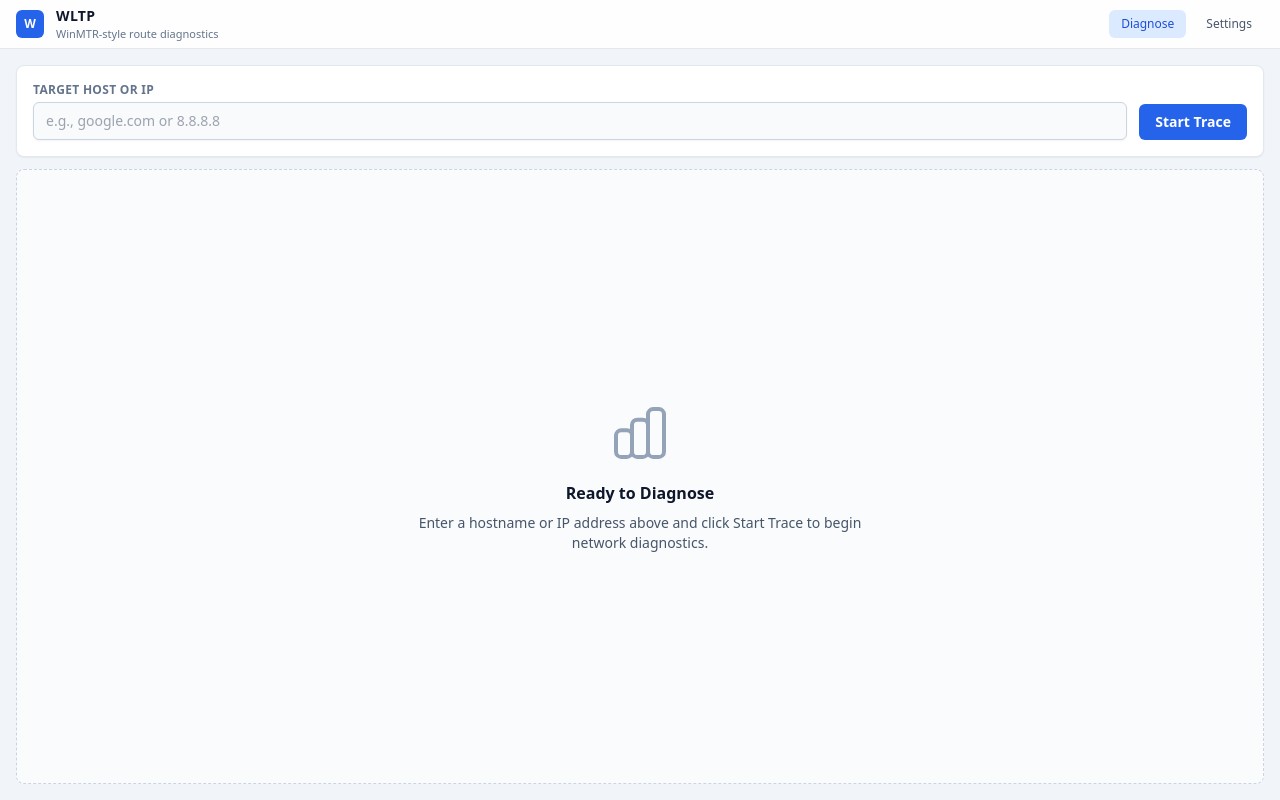
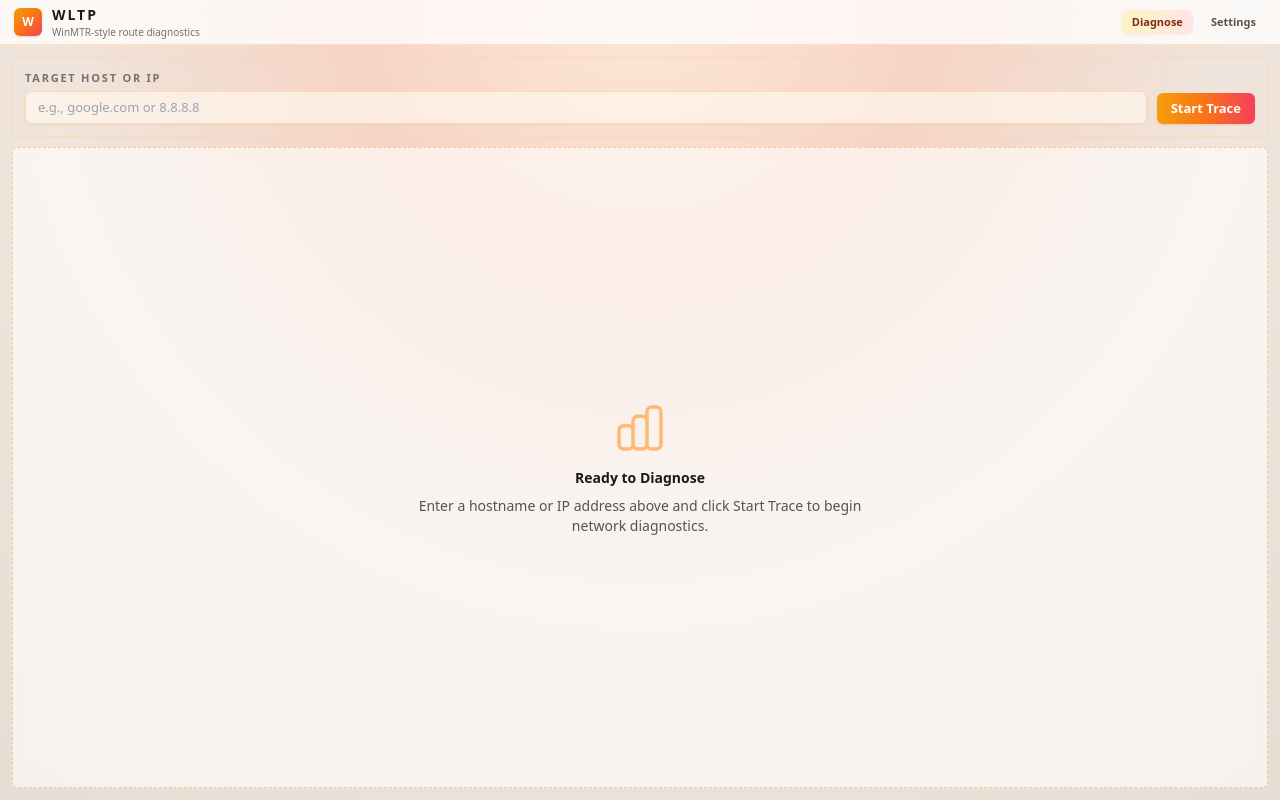
Before and after one commit to YanaDevOps/WLTP, a React (Vite) app: page / in a window 1280 px wide. Built offline with nearby package versions, Linux system fonts and the light colour scheme.

Commit message:
Refine compact sunset UI

```diff
--- a/src/App.tsx
+++ b/src/App.tsx
@@ -242,17 +242,17 @@ function App() {
   }, [settings.theme]);
 
   return (
-    <div className="flex h-screen overflow-hidden bg-slate-100 text-slate-900 dark:bg-slate-950 dark:text-slate-100">
+    <div className="flex h-screen overflow-hidden bg-[radial-gradient(circle_at_top,#fde7d7_0%,#f6d4c5_28%,#efe5dd_58%,#e8ddd5_100%)] text-stone-900 dark:bg-[radial-gradient(circle_at_top,#4b2a2a_0%,#2b1d24_35%,#171318_72%,#0f0d12_100%)] dark:text-stone-100">
       <div className="mx-auto flex h-full w-full max-w-[1600px] flex-col">
-        <header className="shrink-0 border-b border-slate-200 bg-white/95 dark:border-slate-800 dark:bg-slate-900/95">
-          <div className="flex h-12 items-center justify-between px-3 sm:px-4">
-            <div className="flex items-center gap-3">
-              <div className="flex h-7 w-7 items-center justify-center rounded-md bg-blue-600">
+        <header className="shrink-0 border-b border-orange-200/70 bg-white/75 backdrop-blur-md dark:border-orange-950/70 dark:bg-stone-950/60">
+          <div className="flex h-11 items-center justify-between px-2.5 sm:px-3.5">
+            <div className="flex items-center gap-2.5">
+              <div className="flex h-7 w-7 items-center justify-center rounded-md bg-gradient-to-br from-amber-500 via-orange-500 to-rose-500 shadow-sm shadow-orange-500/30">
                 <span className="text-xs font-bold text-white">W</span>
               </div>
               <div>
-                <h1 className="text-sm font-semibold tracking-wide">WLTP</h1>
-                <p className="text-[11px] text-slate-500 dark:text-slate-400">
+                <h1 className="text-sm font-semibold tracking-[0.14em]">WLTP</h1>
+                <p className="text-[10px] text-stone-500 dark:text-stone-400">
                   WinMTR-style route diagnostics
                 </p>
               </div>
@@ -269,7 +269,7 @@ function App() {
           </div>
         </header>
 
-        <main className="flex min-h-0 flex-1 flex-col p-3 sm:p-4">
+        <main className="flex min-h-0 flex-1 flex-col p-2.5 sm:p-3">
           {view === 'main' ? (
             <MainView
               target={target}
@@ -305,10 +305,10 @@ function NavButton({
   return (
     <button
       onClick={onClick}
-      className={`rounded-md px-3 py-1.5 text-xs font-medium transition-colors ${
+      className={`rounded-md px-2.5 py-1 text-[11px] font-semibold transition-colors ${
         active
-          ? 'bg-blue-100 text-blue-700 dark:bg-blue-950 dark:text-blue-300'
-          : 'text-slate-600 hover:text-slate-900 dark:text-slate-400 dark:hover:text-slate-100'
+          ? 'bg-gradient-to-r from-amber-100 via-orange-100 to-rose-100 text-orange-900 shadow-sm dark:from-amber-950 dark:via-orange-950 dark:to-rose-950 dark:text-orange-200'
+          : 'text-stone-600 hover:bg-white/60 hover:text-stone-900 dark:text-stone-400 dark:hover:bg-stone-900/50 dark:hover:text-stone-100'
       }`}
     >
       {children}
@@ -344,14 +344,14 @@ function MainView({
   session,
 }: MainViewProps) {
   return (
-    <div className="flex h-full min-h-0 flex-col gap-3">
-      <section className="shrink-0 rounded-lg border border-slate-200 bg-white shadow-sm dark:border-slate-800 dark:bg-slate-900">
-        <div className="flex flex-col gap-3 p-4">
-          <div className="flex flex-col gap-3 lg:flex-row lg:items-end">
+    <div className="flex h-full min-h-0 flex-col gap-2.5">
+      <section className="shrink-0 rounded-md border border-orange-200/70 bg-white/82 shadow-sm shadow-orange-200/30 backdrop-blur-sm dark:border-orange-950/70 dark:bg-stone-950/72 dark:shadow-black/20">
+        <div className="flex flex-col gap-2.5 p-3">
+          <div className="flex flex-col gap-2.5 lg:flex-row lg:items-end">
             <div className="flex-1">
               <label
                 htmlFor="target"
-                className="mb-1 block text-xs font-semibold uppercase tracking-wide text-slate-500 dark:text-slate-400"
+                className="mb-1 block text-[11px] font-semibold uppercase tracking-[0.16em] text-stone-500 dark:text-stone-400"
               >
                 Target Host or IP
               </label>
@@ -362,7 +362,7 @@ function MainView({
                 onChange={(e) => setTarget(e.target.value)}
                 placeholder="e.g., google.com or 8.8.8.8"
                 disabled={isRunning}
-                className="w-full rounded-md border border-slate-300 bg-slate-50 px-3 py-2 text-sm shadow-sm outline-none transition focus:border-blue-500 focus:ring-2 focus:ring-blue-500/20 disabled:opacity-50 dark:border-slate-700 dark:bg-slate-800 dark:text-white"
+                className="w-full rounded-md border border-orange-200 bg-orange-50/70 px-3 py-1.5 text-[13px] shadow-sm outline-none transition focus:border-orange-400 focus:ring-2 focus:ring-orange-400/20 disabled:opacity-50 dark:border-stone-700 dark:bg-stone-900 dark:text-white"
                 onKeyDown={(e) => {
                   if (e.key === 'Enter' && !isRunning) {
                     onStart();
@@ -375,14 +375,14 @@ function MainView({
               {!isRunning ? (
                 <button
                   onClick={onStart}
-                  className="rounded-md bg-blue-600 px-4 py-2 text-sm font-semibold text-white transition-colors hover:bg-blue-700"
+                className="rounded-md bg-gradient-to-r from-amber-500 via-orange-500 to-rose-500 px-3.5 py-1.5 text-[13px] font-semibold text-white shadow-sm shadow-orange-500/25 transition hover:from-amber-600 hover:via-orange-600 hover:to-rose-600"
                 >
                   Start Trace
                 </button>
               ) : (
                 <button
                   onClick={onStop}
-                  className="rounded-md bg-red-600 px-4 py-2 text-sm font-semibold text-white transition-colors hover:bg-red-700"
+                className="rounded-md bg-gradient-to-r from-rose-500 to-red-500 px-3.5 py-1.5 text-[13px] font-semibold text-white shadow-sm shadow-rose-500/25 transition hover:from-rose-600 hover:to-red-600"
                 >
                   Stop
                 </button>
@@ -391,17 +391,17 @@ function MainView({
           </div>
 
           {error && (
-            <div className="rounded-md border border-red-200 bg-red-50 px-3 py-2 dark:border-red-900 dark:bg-red-950/40">
-              <p className="text-sm text-red-700 dark:text-red-300">{error}</p>
+            <div className="rounded-md border border-rose-200 bg-rose-50/90 px-3 py-2 dark:border-rose-900 dark:bg-rose-950/40">
+              <p className="text-sm text-rose-700 dark:text-rose-300">{error}</p>
             </div>
           )}
 
           {session && (
-            <div className="flex flex-wrap items-center gap-x-4 gap-y-1 text-xs text-slate-600 dark:text-slate-400">
+            <div className="flex flex-wrap items-center gap-x-3 gap-y-1 text-[11px] text-stone-600 dark:text-stone-400">
               {session.targetIp && (
                 <span>
                   Resolved:{' '}
-                  <code className="rounded bg-slate-100 px-1.5 py-0.5 dark:bg-slate-800">
+                  <code className="rounded bg-orange-100/80 px-1.5 py-0.5 dark:bg-stone-800">
                     {session.targetIp}
                   </code>
                 </span>
@@ -417,15 +417,15 @@ function MainView({
       {!isRunning && summary && <SummaryCard summary={summary} />}
 
       {isRunning && (
-        <section className="shrink-0 rounded-lg border border-blue-200 bg-blue-50 px-4 py-3 text-blue-900 shadow-sm dark:border-blue-900 dark:bg-blue-950/30 dark:text-blue-200">
+        <section className="shrink-0 rounded-md border border-orange-200/80 bg-gradient-to-r from-amber-50 via-orange-50 to-rose-50 px-3 py-2.5 text-orange-950 shadow-sm shadow-orange-200/30 dark:border-orange-950/80 dark:bg-gradient-to-r dark:from-amber-950/30 dark:via-orange-950/25 dark:to-rose-950/30 dark:text-orange-200">
           <div className="flex items-center justify-between gap-3">
             <div>
-              <h2 className="text-sm font-semibold">Trace in progress</h2>
-              <p className="text-xs opacity-80">
+              <h2 className="text-[13px] font-semibold">Trace in progress</h2>
+              <p className="text-[11px] opacity-80">
                 Final diagnosis appears after the route settles or when you stop the trace.
               </p>
             </div>
-            <div className="text-xs font-medium opacity-80">
+            <div className="text-[11px] font-medium opacity-80">
               {hops.length > 0 ? `${hops.length} hops discovered` : 'Discovering hops'}
             </div>
           </div>
@@ -433,11 +433,11 @@ function MainView({
       )}
 
       {hops.length > 0 && (
-        <section className="flex min-h-0 flex-1 flex-col overflow-hidden rounded-lg border border-slate-200 bg-white shadow-sm dark:border-slate-800 dark:bg-slate-900">
-          <div className="flex shrink-0 items-center justify-between gap-3 border-b border-slate-200 px-4 py-2.5 dark:border-slate-800">
+        <section className="flex min-h-0 flex-1 flex-col overflow-hidden rounded-md border border-orange-200/70 bg-white/82 shadow-sm shadow-orange-200/25 backdrop-blur-sm dark:border-orange-950/70 dark:bg-stone-950/72">
+          <div className="flex shrink-0 items-center justify-between gap-3 border-b border-orange-200/70 px-3 py-2 dark:border-orange-950/70">
             <div>
-              <h2 className="text-sm font-semibold">Network Route</h2>
-              <p className="text-xs text-slate-500 dark:text-slate-400">
+              <h2 className="text-[13px] font-semibold">Network Route</h2>
+              <p className="text-[11px] text-stone-500 dark:text-stone-400">
                 Scroll stays inside the hops panel.
               </p>
             </div>
@@ -445,13 +445,13 @@ function MainView({
             <div className="flex gap-2">
               <button
                 onClick={onExportHtml}
-                className="rounded-md bg-slate-100 px-3 py-1.5 text-xs font-medium transition-colors hover:bg-slate-200 dark:bg-slate-800 dark:hover:bg-slate-700"
+                className="rounded-md bg-orange-100/80 px-2.5 py-1 text-[11px] font-semibold text-orange-900 transition hover:bg-orange-200 dark:bg-stone-800 dark:text-orange-200 dark:hover:bg-stone-700"
               >
                 Export HTML
               </button>
               <button
                 onClick={onExportJson}
-                className="rounded-md bg-slate-100 px-3 py-1.5 text-xs font-medium transition-colors hover:bg-slate-200 dark:bg-slate-800 dark:hover:bg-slate-700"
+                className="rounded-md bg-orange-100/80 px-2.5 py-1 text-[11px] font-semibold text-orange-900 transition hover:bg-orange-200 dark:bg-stone-800 dark:text-orange-200 dark:hover:bg-stone-700"
               >
                 Export JSON
               </button>
@@ -459,8 +459,8 @@ function MainView({
           </div>
 
           <div className="min-h-0 flex-1 overflow-auto">
-            <table className="min-w-full divide-y divide-slate-200 dark:divide-slate-800">
-              <thead className="sticky top-0 z-10 bg-slate-50 dark:bg-slate-950">
+            <table className="min-w-full divide-y divide-orange-100 dark:divide-stone-800">
+              <thead className="sticky top-0 z-10 bg-gradient-to-r from-orange-50 to-rose-50 dark:from-stone-950 dark:to-stone-900">
                 <tr>
                   <HeaderCell>Status</HeaderCell>
                   <HeaderCell>Hop</HeaderCell>
@@ -477,7 +477,7 @@ function MainView({
                 </tr>
               </thead>
 
-              <tbody className="divide-y divide-slate-200 bg-white dark:divide-slate-800 dark:bg-slate-900">
+              <tbody className="divide-y divide-orange-100 bg-white/90 dark:divide-stone-800 dark:bg-stone-950/80">
                 {hops.map((hop) => (
                   <HopRow key={hop.index} hop={hop} />
                 ))}
@@ -488,19 +488,19 @@ function MainView({
       )}
 
       {isRunning && hops.length === 0 && !error && (
-        <section className="rounded-lg border border-slate-200 bg-white p-4 shadow-sm dark:border-slate-800 dark:bg-slate-900">
-          <h2 className="mb-1 text-sm font-semibold">Trace is running</h2>
-          <p className="text-sm text-slate-600 dark:text-slate-400">
+        <section className="rounded-md border border-orange-200/70 bg-white/82 p-3 shadow-sm shadow-orange-200/20 dark:border-orange-950/70 dark:bg-stone-950/72">
+          <h2 className="mb-1 text-[13px] font-semibold">Trace is running</h2>
+          <p className="text-sm text-stone-600 dark:text-stone-400">
             Discovering route and waiting for the first hop responses.
           </p>
         </section>
       )}
 
       {!isRunning && hops.length === 0 && !error && (
-        <section className="flex flex-1 items-center justify-center rounded-lg border border-dashed border-slate-300 bg-white/60 p-8 text-center dark:border-slate-700 dark:bg-slate-900/40">
+        <section className="flex flex-1 items-center justify-center rounded-md border border-dashed border-orange-300/80 bg-white/60 p-6 text-center shadow-inner shadow-orange-100/30 dark:border-orange-900/70 dark:bg-stone-950/45">
           <div>
-            <div className="mb-4 text-slate-400 dark:text-slate-600">
-              <svg className="mx-auto h-16 w-16" fill="none" stroke="currentColor" viewBox="0 0 24 24">
+            <div className="mb-3 text-orange-300 dark:text-stone-600">
+              <svg className="mx-auto h-14 w-14" fill="none" stroke="currentColor" viewBox="0 0 24 24">
                 <path
                   strokeLinecap="round"
                   strokeLinejoin="round"
@@ -509,10 +509,10 @@ function MainView({
                 />
               </svg>
             </div>
-            <h3 className="mb-2 text-base font-semibold text-slate-900 dark:text-slate-100">
+            <h3 className="mb-2 text-sm font-semibold text-stone-900 dark:text-stone-100">
               Ready to Diagnose
             </h3>
-            <p className="mx-auto max-w-md text-sm text-slate-600 dark:text-slate-400">
+            <p className="mx-auto max-w-md text-sm text-stone-600 dark:text-stone-400">
               Enter a hostname or IP address above and click Start Trace to begin network diagnostics.
             </p>
           </div>
@@ -531,7 +531,7 @@ function HeaderCell({
 }) {
   return (
     <th
-      className={`px-3 py-2 text-[11px] font-semibold uppercase tracking-wider text-slate-500 dark:text-slate-400 ${
+      className={`px-2.5 py-1.5 text-[10px] font-semibold uppercase tracking-[0.14em] text-stone-500 dark:text-stone-400 ${
         align === 'right' ? 'text-right' : 'text-left'
       }`}
     >
@@ -542,11 +542,11 @@ function HeaderCell({
 
 function SummaryCard({ summary }: { summary: SessionSummary }) {
   const statusColors: Record<string, string> = {
-    ok: 'border-green-200 bg-green-50 text-green-800 dark:border-green-900 dark:bg-green-950/40 dark:text-green-300',
+    ok: 'border-emerald-200 bg-emerald-50/90 text-emerald-900 dark:border-emerald-900 dark:bg-emerald-950/40 dark:text-emerald-300',
     warning:
-      'border-amber-200 bg-amber-50 text-amber-800 dark:border-amber-900 dark:bg-amber-950/40 dark:text-amber-300',
-    critical: 'border-red-200 bg-red-50 text-red-800 dark:border-red-900 dark:bg-red-950/40 dark:text-red-300',
-    unknown: 'border-slate-200 bg-slate-100 text-slate-800 dark:border-slate-800 dark:bg-slate-900 dark:text-slate-300',
+      'border-amber-200 bg-gradient-to-r from-amber-50 to-orange-50 text-amber-900 dark:border-amber-900 dark:bg-amber-950/40 dark:text-amber-300',
+    critical: 'border-rose-200 bg-gradient-to-r from-rose-50 to-orange-50 text-rose-900 dark:border-rose-900 dark:bg-rose-950/40 dark:text-rose-300',
+    unknown: 'border-orange-200 bg-orange-50/80 text-stone-800 dark:border-stone-800 dark:bg-stone-900 dark:text-stone-300',
   };
 
   const statusIcon: Record<string, string> = {
@@ -557,21 +557,21 @@ function SummaryCard({ summary }: { summary: SessionSummary }) {
   };
 
   return (
-    <section className={`shrink-0 rounded-lg border p-4 ${statusColors[summary.overallStatus]}`}>
+    <section className={`shrink-0 rounded-md border p-3 ${statusColors[summary.overallStatus]}`}>
       <div className="flex items-start gap-3">
-        <div className="flex h-7 min-w-7 items-center justify-center rounded-md border border-current/20 bg-white/50 text-xs font-bold dark:bg-transparent">
+        <div className="flex h-6 min-w-6 items-center justify-center rounded-md border border-current/20 bg-white/50 text-[10px] font-bold dark:bg-transparent">
           {statusIcon[summary.overallStatus]}
         </div>
 
         <div className="flex-1">
-          <h2 className="mb-2 text-sm font-semibold">{summary.primaryFinding}</h2>
+          <h2 className="mb-1.5 text-[13px] font-semibold">{summary.primaryFinding}</h2>
 
           {summary.secondaryFindings.length > 0 && (
             <div className="mb-3">
               <h3 className="mb-1 text-xs font-semibold uppercase tracking-wide opacity-80">
                 Observations
               </h3>
-              <ul className="list-disc list-inside space-y-1 text-sm">
+              <ul className="list-disc list-inside space-y-0.5 text-[13px]">
                 {summary.secondaryFindings.map((finding, index) => (
                   <li key={index}>{finding}</li>
                 ))}
@@ -584,7 +584,7 @@ function SummaryCard({ summary }: { summary: SessionSummary }) {
               <h3 className="mb-1 text-xs font-semibold uppercase tracking-wide opacity-80">
                 Recommended Actions
               </h3>
-              <ul className="list-disc list-inside space-y-1 text-sm">
+              <ul className="list-disc list-inside space-y-0.5 text-[13px]">
                 {summary.recommendedNextSteps.map((step, index) => (
                   <li key={index}>{step}</li>
                 ))}
@@ -616,62 +616,62 @@ function HopRow({ hop }: { hop: HopSample }) {
   const ipDisplay = hop.ip && hop.hostname ? hop.ip : '';
 
   return (
-    <tr className="transition-colors hover:bg-slate-50 dark:hover:bg-slate-800/70">
-      <td className="whitespace-nowrap px-3 py-2.5">
-        <span className={`inline-block h-2.5 w-2.5 rounded-full ${statusColors[hop.status]}`} />
+    <tr className="transition-colors hover:bg-orange-50/70 dark:hover:bg-stone-900/80">
+      <td className="whitespace-nowrap px-2.5 py-2">
+        <span className={`inline-block h-2 w-2 rounded-full ${statusColors[hop.status]}`} />
       </td>
-      <td className="whitespace-nowrap px-3 py-2.5 text-sm font-semibold text-slate-900 dark:text-slate-100">
+      <td className="whitespace-nowrap px-2.5 py-2 text-[13px] font-semibold text-stone-900 dark:text-stone-100">
         {hop.index}
       </td>
-      <td className="px-3 py-2.5">
-        <div className="min-w-[220px] text-sm">
-          <div className="truncate font-medium text-slate-900 dark:text-slate-100">
+      <td className="px-2.5 py-2">
+        <div className="min-w-[180px] text-[13px]">
+          <div className="truncate font-medium text-stone-900 dark:text-stone-100">
             {hostDisplay}
           </div>
           {ipDisplay && (
-            <div className="truncate text-[11px] text-slate-500 dark:text-slate-400">
+            <div className="truncate text-[10px] text-stone-500 dark:text-stone-400">
               {ipDisplay}
             </div>
           )}
         </div>
       </td>
-      <td className="whitespace-nowrap px-3 py-2.5 text-right text-sm tabular-nums">
-        <span className={hop.stats.lossPercent > 5 ? 'font-semibold text-red-600 dark:text-red-400' : ''}>
+      <td className="whitespace-nowrap px-2.5 py-2 text-right text-[13px] tabular-nums">
+        <span className={hop.stats.lossPercent > 5 ? 'font-semibold text-rose-600 dark:text-rose-400' : ''}>
           {hop.stats.lossPercent.toFixed(1)}%
         </span>
       </td>
-      <td className="whitespace-nowrap px-3 py-2.5 text-right text-sm tabular-nums text-slate-600 dark:text-slate-400">
+      <td className="whitespace-nowrap px-2.5 py-2 text-right text-[13px] tabular-nums text-stone-600 dark:text-stone-400">
         {hop.stats.sent}
       </td>
-      <td className="whitespace-nowrap px-3 py-2.5 text-right text-sm tabular-nums text-slate-600 dark:text-slate-400">
+      <td className="whitespace-nowrap px-2.5 py-2 text-right text-[13px] tabular-nums text-stone-600 dark:text-stone-400">
         {hop.stats.received}
       </td>
-      <td className="whitespace-nowrap px-3 py-2.5 text-right text-sm tabular-nums text-slate-600 dark:text-slate-400">
+      <td className="whitespace-nowrap px-2.5 py-2 text-right text-[13px] tabular-nums text-stone-600 dark:text-stone-400">
         {formatMs(hop.stats.bestMs)}
       </td>
-      <td className="whitespace-nowrap px-3 py-2.5 text-right text-sm tabular-nums">
-        <span className={hop.stats.avgMs && hop.stats.avgMs > 100 ? 'text-amber-600 dark:text-amber-400' : ''}>
+      <td className="whitespace-nowrap px-2.5 py-2 text-right text-[13px] tabular-nums">
+        <span className={hop.stats.avgMs && hop.stats.avgMs > 100 ? 'text-orange-600 dark:text-orange-400' : ''}>
           {formatMs(hop.stats.avgMs)}
         </span>
       </td>
-      <td className="whitespace-nowrap px-3 py-2.5 text-right text-sm tabular-nums text-slate-600 dark:text-slate-400">
+      <td className="whitespace-nowrap px-2.5 py-2 text-right text-[13px] tabular-nums text-stone-600 dark:text-stone-400">
         {formatMs(hop.stats.worstMs)}
       </td>
-      <td className="whitespace-nowrap px-3 py-2.5 text-right text-sm tabular-nums text-slate-600 dark:text-slate-400">
+      <td className="whitespace-nowrap px-2.5 py-2 text-right text-[13px] tabular-nums text-stone-600 dark:text-stone-400">
         {formatMs(hop.stats.lastMs)}
       </td>
-      <td className="whitespace-nowrap px-3 py-2.5 text-right text-sm tabular-nums">
-        <span className={hop.stats.jitterMs && hop.stats.jitterMs > 30 ? 'text-amber-600 dark:text-amber-400' : ''}>
+      <td className="whitespace-nowrap px-2.5 py-2 text-right text-[13px] tabular-nums">
+        <span className={hop.stats.jitterMs && hop.stats.jitterMs > 30 ? 'text-orange-600 dark:text-orange-400' : ''}>
           {formatMs(hop.stats.jitterMs)}
         </span>
       </td>
-      <td className="max-w-sm px-3 py-2.5 text-sm">
+      <td className="max-w-sm px-2.5 py-2 text-[13px]">
         {hop.interpretation && (
           <div className="space-y-0.5">
-            <div className="font-medium text-slate-900 dark:text-slate-100">
+            <div className="font-medium text-stone-900 dark:text-stone-100">
               {hop.interpretation.headline}
             </div>
-            <div className="line-clamp-2 text-xs text-slate-500 dark:text-slate-400">
+            <div className="line-clamp-2 text-[11px] text-stone-500 dark:text-stone-400">
               {hop.interpretation.explanation}
             </div>
           </div>
@@ -690,10 +690,10 @@ function SettingsView({
 }) {
   return (
     <div className="mx-auto h-full w-full max-w-3xl overflow-auto">
-      <div className="rounded-lg border border-slate-200 bg-white p-5 shadow-sm dark:border-slate-800 dark:bg-slate-900">
-        <h2 className="mb-5 text-base font-semibold">Settings</h2>
+      <div className="rounded-md border border-orange-200/70 bg-white/82 p-4 shadow-sm shadow-orange-200/25 dark:border-orange-950/70 dark:bg-stone-950/72">
+        <h2 className="mb-4 text-sm font-semibold">Settings</h2>
 
-        <div className="space-y-5">
+        <div className="space-y-4">
           <Field label="Theme">
             <select
               value={settings.theme}
@@ -786,11 +786,11 @@ function Field({
 }) {
   return (
     <div>
-      <label className="mb-2 block text-sm font-medium text-slate-700 dark:text-slate-300">
+      <label className="mb-1.5 block text-[13px] font-medium text-stone-700 dark:text-stone-300">
         {label}
       </label>
       {children}
-      {hint && <p className="mt-1 text-xs text-slate-500 dark:text-slate-400">{hint}</p>}
+      {hint && <p className="mt-1 text-[11px] text-stone-500 dark:text-stone-400">{hint}</p>}
     </div>
   );
 }
@@ -807,6 +807,6 @@ function upsertHop(current: HopSample[], nextHop: HopSample): HopSample[] {
 }
 
 const inputClassName =
-  'w-full rounded-md border border-slate-300 bg-slate-50 px-3 py-2 text-sm shadow-sm focus:border-blue-500 focus:ring-2 focus:ring-blue-500/20 dark:border-slate-700 dark:bg-slate-800 dark:text-white';
+  'w-full rounded-md border border-orange-200 bg-orange-50/70 px-3 py-1.5 text-[13px] shadow-sm focus:border-orange-400 focus:ring-2 focus:ring-orange-400/20 dark:border-stone-700 dark:bg-stone-900 dark:text-white';
 
 export default App;
```
